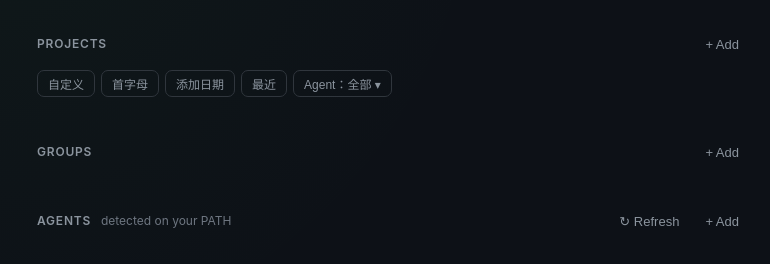
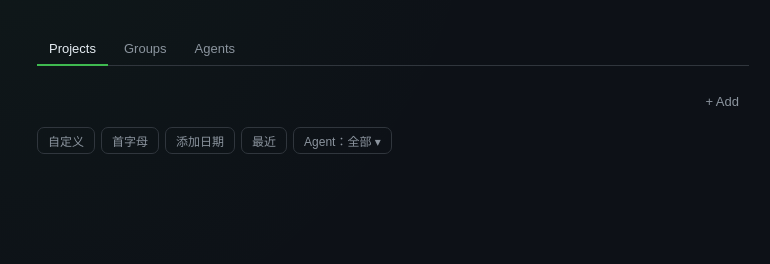
Before and after one commit to bayernjf/termana, a website built with Vite: page index.html in a window 1280 px wide. Shown: the part 102-366 px from the top of the page, without its empty margins (247-1017 px from the left). Built offline with nearby package versions, Linux system fonts and the light colour scheme.

Commit message:
feat(ui): add tab navigation for projects/groups/agents
Replace the stacked sections with a single tab bar that switches
between Projects, Groups, and Agents panels. Persist the active
tab to localStorage so it survives reloads.

```diff
--- a/index.html
+++ b/index.html
@@ -17,9 +17,14 @@
         <p class="tagline">terminal projects · one click to launch</p>
       </header>
 
-      <section class="section">
+      <nav class="tabs" id="main-tabs">
+        <button type="button" class="tab-btn active" data-tab="projects">Projects</button>
+        <button type="button" class="tab-btn" data-tab="groups">Groups</button>
+        <button type="button" class="tab-btn" data-tab="agents">Agents</button>
+      </nav>
+
+      <section class="section panel" data-panel="projects">
         <div class="section-head">
-          <h2 class="section-title">Projects</h2>
           <button class="link-btn" id="toggle-add-project">+ Add</button>
         </div>
         <div class="sort-bar" id="project-sort">
@@ -65,9 +70,8 @@
         </form>
       </section>
 
-      <section class="section">
+      <section class="section panel hidden" data-panel="groups">
         <div class="section-head">
-          <h2 class="section-title">Groups</h2>
           <button class="link-btn" id="toggle-add-group">+ Add</button>
         </div>
         <form id="group-form" class="form hidden">
@@ -83,11 +87,9 @@
         <div id="groups" class="groups"></div>
       </section>
 
-      <section class="section">
+      <section class="section panel hidden" data-panel="agents">
         <div class="section-head">
-          <h2 class="section-title">
-            Agents <span class="section-hint">detected on your PATH</span>
-          </h2>
+          <span class="section-hint">detected on your PATH</span>
           <div class="section-actions">
             <button class="link-btn" id="refresh-agents" title="Re-detect installed agents"><span class="spin-icon">↻</span> Refresh</button>
             <button class="link-btn" id="toggle-add-agent">+ Add</button>
--- a/src/main.ts
+++ b/src/main.ts
@@ -72,6 +72,7 @@ let contextDirty = false;
 let lastSelectedAgentId: string | null = null;
 let projectSortMode: string = localStorage.getItem("termana.projectSort") ?? "manual";
 let projectAgentFilter: string = localStorage.getItem("termana.projectAgentFilter") ?? "all";
+let activeTab: string = localStorage.getItem("termana.activeTab") ?? "projects";
 
 const CONTEXT_FILES = "AGENTS.md (+ CLAUDE.md pointer)";
 
@@ -136,6 +137,16 @@ function agentLabel(agentId: string): string {
 function filterProjects(list: Project[]): Project[] {
   if (projectAgentFilter === "all") return list;
   return list.filter((p) => p.agent === projectAgentFilter);
+}
+
+function applyTab(tab: string) {
+  activeTab = tab;
+  document.querySelectorAll<HTMLButtonElement>("#main-tabs .tab-btn").forEach((btn) => {
+    btn.classList.toggle("active", btn.dataset.tab === tab);
+  });
+  document.querySelectorAll<HTMLElement>(".panel").forEach((panel) => {
+    panel.classList.toggle("hidden", panel.dataset.panel !== tab);
+  });
 }
 
 // Counts per agent, most projects first; a filtered-on agent stays listed at zero.
@@ -460,6 +471,16 @@ async function validatePath() {
 }
 
 window.addEventListener("DOMContentLoaded", async () => {
+  applyTab(activeTab);
+  document.getElementById("main-tabs")!.addEventListener("click", (e) => {
+    const btn = (e.target as HTMLElement).closest(".tab-btn") as HTMLElement | null;
+    if (!btn) return;
+    const tab = btn.dataset.tab!;
+    if (tab === activeTab) return;
+    applyTab(tab);
+    localStorage.setItem("termana.activeTab", tab);
+  });
+
   await refreshAgents();
   await refreshProjects();
   await refreshGroups();
--- a/src/styles.css
+++ b/src/styles.css
@@ -74,6 +74,36 @@ body {
   font-size: 13px;
 }
 
+/* ---- main tabs ---- */
+.tabs {
+  display: flex;
+  gap: 4px;
+  margin-bottom: 24px;
+  border-bottom: 1px solid var(--border);
+}
+
+.tab-btn {
+  background: none;
+  border: none;
+  border-bottom: 2px solid transparent;
+  color: var(--text-muted);
+  padding: 8px 12px;
+  margin-bottom: -1px;
+  font-size: 13px;
+  font-weight: 500;
+  cursor: pointer;
+  transition: color 0.15s, border-color 0.15s;
+}
+
+.tab-btn:hover {
+  color: var(--text);
+}
+
+.tab-btn.active {
+  color: var(--text);
+  border-bottom-color: var(--accent);
+}
+
 /* ---- sections ---- */
 .section {
   margin-bottom: 32px;
@@ -84,6 +114,10 @@ body {
   align-items: center;
   justify-content: space-between;
   margin-bottom: 14px;
+}
+
+.section-head > .link-btn:only-child {
+  margin-left: auto;
 }
 
 .section-title {
```
